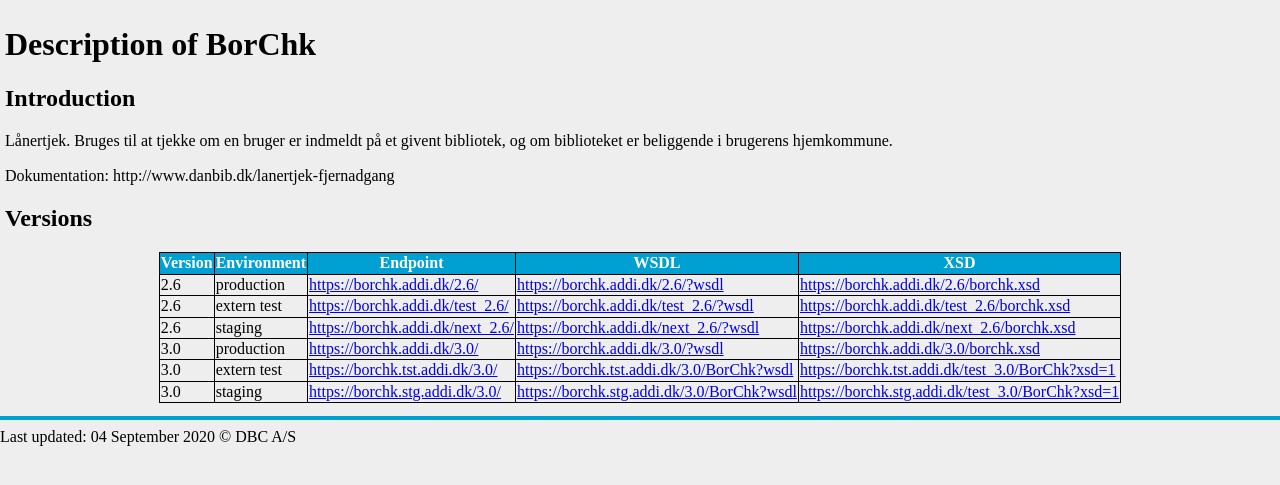
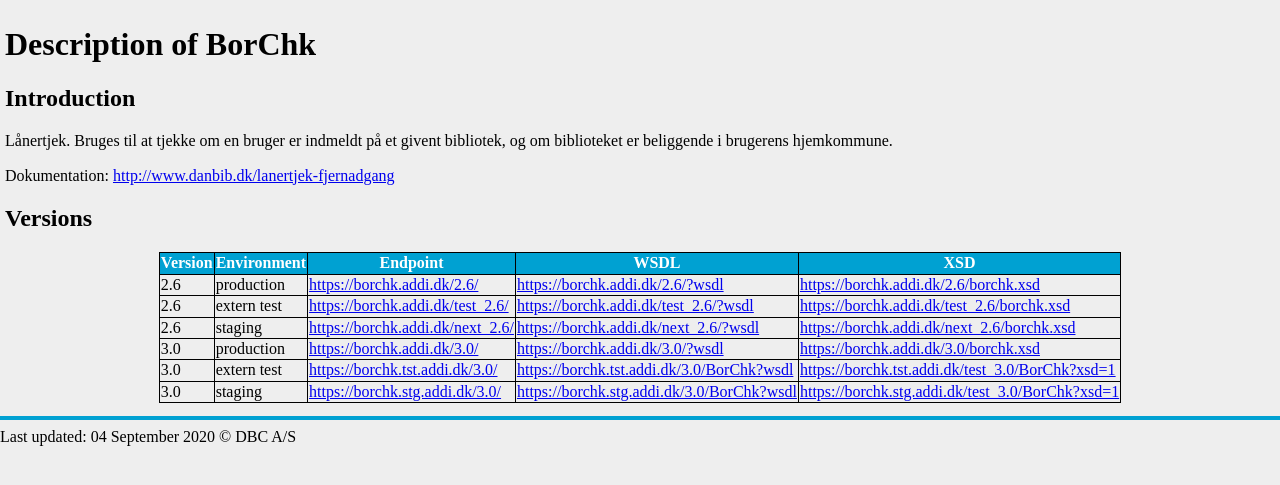
Before and after one commit to DBCDK/dbcdk.github.io, a Jekyll site: the page built from BorChk.md, in a window 1280 px wide. Shown: the top 485 px of the page. Built offline with Jekyll 4.4.1, drawn with Linux system fonts in a browser that asks for light colours; nearby versions of some CDN libraries; our own code applies the rules of GitHub Pages for plain Markdown files; part of the change alters nothing that is shown.

```diff
--- a/BorChk.md
+++ b/BorChk.md
@@ -7,7 +7,7 @@ permalink: BorChk.html
 ## Introduction
 Lånertjek. Bruges til at tjekke om en bruger er indmeldt på et givent bibliotek, og om biblioteket er beliggende i brugerens hjemkommune.
 
-Dokumentation: http://www.danbib.dk/lanertjek-fjernadgang
+Dokumentation: [http://www.danbib.dk/lanertjek-fjernadgang](http://www.danbib.dk/lanertjek-fjernadgang)
 
 ## Versions
 
```
